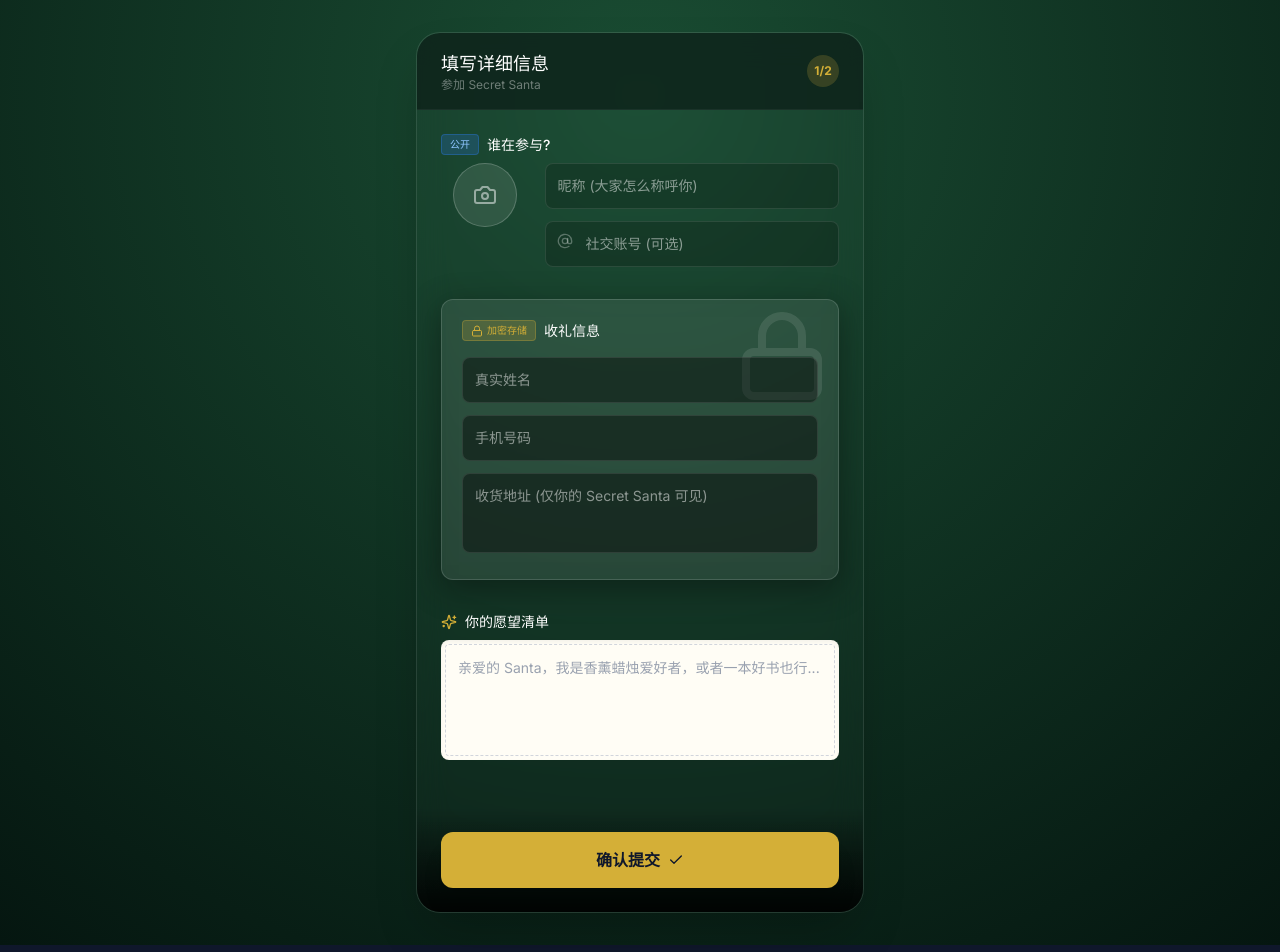
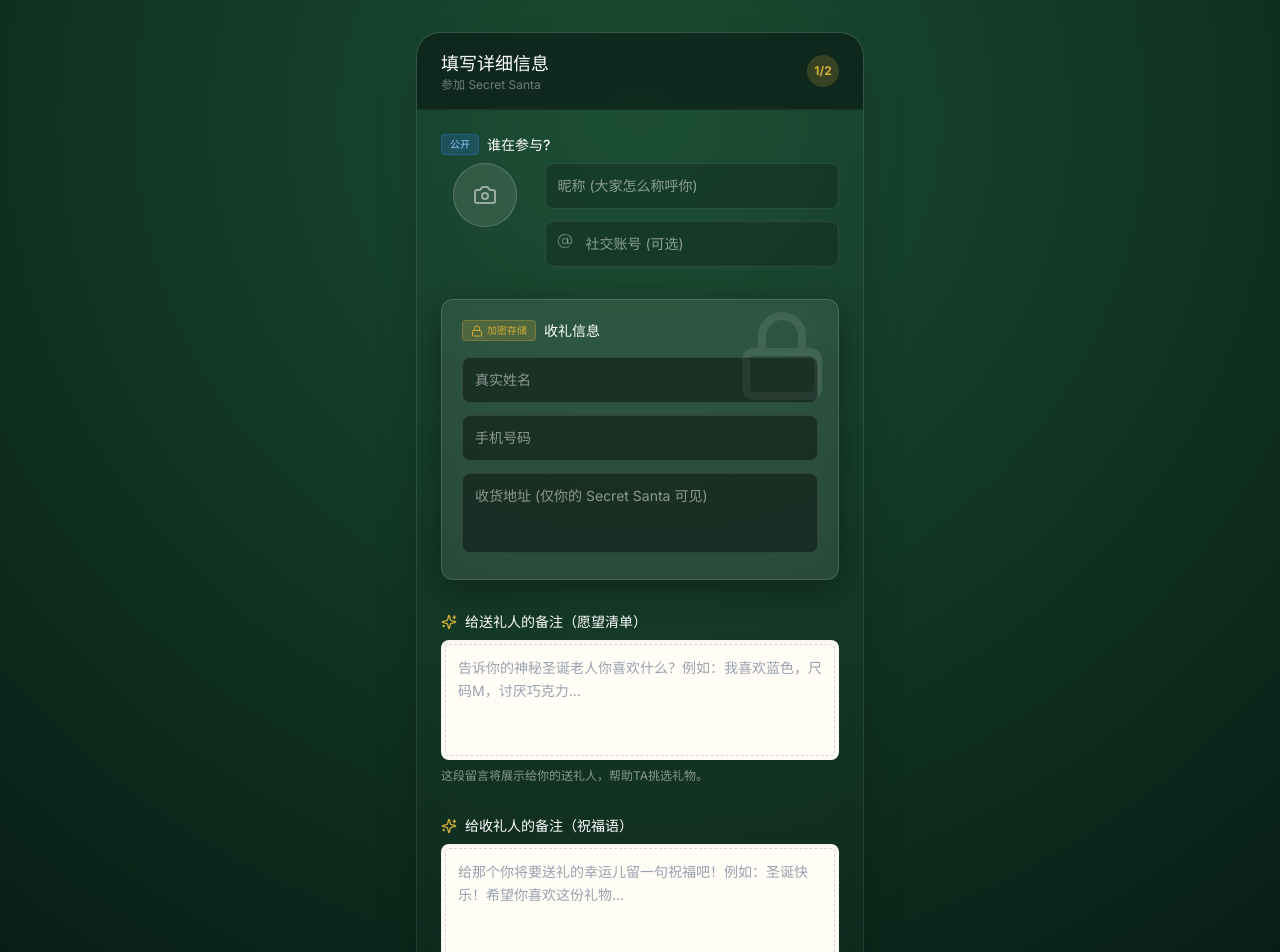
Before and after one commit to umitsurumi/secret-santa, a Next.js app: page /join/1 in a window 1280 px wide. Shown: the top 952 px of the page. Built offline with nearby package versions, Linux system fonts and the light colour scheme; a web font is replaced by a local one.

Commit message:
fix: correct sender and target note

```diff
--- a/app/api/participants/route.ts
+++ b/app/api/participants/route.ts
@@ -13,8 +13,8 @@ export async function POST(request: NextRequest) {
             realName,
             phone,
             address,
-            wishes,
-            thanks,
+            noteToSanta,
+            noteToTarget,
         } = body;
 
         // 1. 基础校验
@@ -24,7 +24,7 @@ export async function POST(request: NextRequest) {
             !realName ||
             !phone ||
             !address ||
-            !wishes
+            !noteToSanta
         ) {
             return NextResponse.json(
                 { error: "请填写所有必填字段" },
@@ -89,8 +89,8 @@ export async function POST(request: NextRequest) {
                 nickname,
                 socialAccount: socialAccount || "",
                 ...encryptedData,
-                wishes,
-                thanks: thanks || "",
+                noteToSanta,
+                noteToTarget: noteToTarget || "",
             },
         });
 
--- a/app/api/reveal/route.ts
+++ b/app/api/reveal/route.ts
@@ -71,7 +71,7 @@ export async function GET(request: NextRequest) {
                 responseData.target = {
                     nickname: target.nickname,
                     socialAccount: target.socialAccount,
-                    wishes: target.wishes,
+                    noteToSanta: target.noteToSanta,
                     ...decryptedTarget,
                 };
             }
@@ -80,14 +80,15 @@ export async function GET(request: NextRequest) {
         if (activity.status === "REVEALED") {
             // Reveal Sender
             if (sender) {
-                // usually we don't need the sender's private info (address/phone), just their identity.
-                // The Sender's `wishes` are for ME (their target).
-                // So I should see `sender.wishes`.
+                // The sender's `thanks` is the note to target (祝福语) that they wrote for the recipient (me).
+                // We should return `sender.thanks` as the message.
 
                 responseData.sender = {
                     nickname: sender.nickname,
                     socialAccount: sender.socialAccount,
-                    wishes: sender.wishes, // The message the sender wrote for their target (me)
+                    noteToTarget: sender.noteToTarget, // The message the sender wrote for their target (me)
+                    // Keep `noteToSanta` for backward compatibility (optional)
+                    noteToSanta: sender.noteToSanta,
                 };
             }
         }
--- a/app/join/[id]/page.tsx
+++ b/app/join/[id]/page.tsx
@@ -21,8 +21,8 @@ export default function RegistrationPage({
         realName: "",
         phone: "",
         address: "",
-        wishes: "",
-        thanks: "",
+        noteToSanta: "",
+        noteToTarget: "",
     });
 
     const handleSubmit = async () => {
@@ -32,7 +32,7 @@ export default function RegistrationPage({
             !formData.realName ||
             !formData.phone ||
             !formData.address ||
-            !formData.wishes
+            !formData.noteToSanta
         ) {
             setError("请填写所有必填字段");
             return;
@@ -185,23 +185,48 @@ export default function RegistrationPage({
                             </div>
                         </div>
 
-                        {/* Wishes Section */}
+                        {/* Note to Santa (Wishes) */}
                         <div className="space-y-2">
                             <label className="text-white text-sm flex items-center gap-2">
                                 <Sparkles className="w-4 h-4 text-christmas-gold" />
-                                你的愿望清单
+                                给送礼人的备注（愿望清单）
                             </label>
                             <div className="bg-[#fffdf5] rounded-lg p-1 relative shadow-inner">
                                 <div className="border border-dashed border-gray-300 rounded p-3 h-28">
                                     <textarea
-                                        name="wishes"
-                                        value={formData.wishes}
+                                        name="noteToSanta"
+                                        value={formData.noteToSanta}
                                         onChange={handleChange}
                                         className="w-full h-full bg-transparent text-gray-700 text-sm focus:outline-none resize-none leading-relaxed placeholder-gray-400"
-                                        placeholder="亲爱的 Santa，我是香薰蜡烛爱好者，或者一本好书也行..."
+                                        placeholder="告诉你的神秘圣诞老人你喜欢什么？例如：我喜欢蓝色，尺码M，讨厌巧克力..."
                                     ></textarea>
                                 </div>
                             </div>
+                            <p className="text-xs text-white/50">
+                                这段留言将展示给你的送礼人，帮助TA挑选礼物。
+                            </p>
+                        </div>
+
+                        {/* Note to Target (Thanks) */}
+                        <div className="space-y-2">
+                            <label className="text-white text-sm flex items-center gap-2">
+                                <Sparkles className="w-4 h-4 text-christmas-gold" />
+                                给收礼人的备注（祝福语）
+                            </label>
+                            <div className="bg-[#fffdf5] rounded-lg p-1 relative shadow-inner">
+                                <div className="border border-dashed border-gray-300 rounded p-3 h-28">
+                                    <textarea
+                                        name="noteToTarget"
+                                        value={formData.noteToTarget}
+                                        onChange={handleChange}
+                                        className="w-full h-full bg-transparent text-gray-700 text-sm focus:outline-none resize-none leading-relaxed placeholder-gray-400"
+                                        placeholder="给那个你将要送礼的幸运儿留一句祝福吧！例如：圣诞快乐！希望你喜欢这份礼物..."
+                                    ></textarea>
+                                </div>
+                            </div>
+                            <p className="text-xs text-white/50">
+                                这段留言将在活动揭晓后展示给你的收礼人。
+                            </p>
                         </div>
 
                         {error && (
--- a/app/reveal/[id]/page.tsx
+++ b/app/reveal/[id]/page.tsx
@@ -31,12 +31,13 @@ interface RevealData {
         realName: string;
         phone: string;
         address: string;
-        wishes: string;
+        noteToSanta: string;
     };
     sender?: {
         nickname: string;
         socialAccount: string;
-        wishes: string; // Message to me
+        noteToTarget: string; // Message to me (noteToTarget)
+        noteToSanta?: string; // Backward compatibility
     };
     message?: string; // For status messages like "Waiting for matching"
 }
@@ -251,8 +252,8 @@ export default function RevealResultPage() {
                                     </span>
                                 </div>
                                 <p className="text-white/90 text-sm leading-relaxed font-light relative z-10 whitespace-pre-wrap">
-                                    {target?.wishes
-                                        ? `"${target.wishes}"`
+                                    {target?.noteToSanta
+                                        ? `"${target.noteToSanta}"`
                                         : "TA 没有留下特别的愿望，自由发挥吧！"}
                                 </p>
                                 <div className="absolute top-0 right-0 w-16 h-16 bg-gradient-to-br from-white/5 to-transparent rounded-tr-2xl rounded-bl-3xl"></div>
@@ -341,12 +342,12 @@ export default function RevealResultPage() {
                                         </div>
                                     </div>
 
-                                    {/* Message from Sender (which is their 'wishes' to me) */}
+                                    {/* Message from Sender (which is their 'thanks' to me) */}
                                     <div className="mt-6 bg-white p-4 rounded shadow-sm border border-slate-100 relative">
                                         <Quote className="w-4 h-4 text-slate-300 absolute -top-2 -left-2 bg-white rounded-full p-0.5" />
                                         <p className="text-sm font-serif italic text-slate-600 whitespace-pre-wrap">
-                                            {sender.wishes
-                                                ? `"${sender.wishes}"`
+                                            {sender.noteToTarget
+                                                ? `"${sender.noteToTarget}"`
                                                 : "圣诞快乐！"}
                                         </p>
                                     </div>
```
Also changed, not shown: 1 other file (tests, documents, lock files or other folders).
